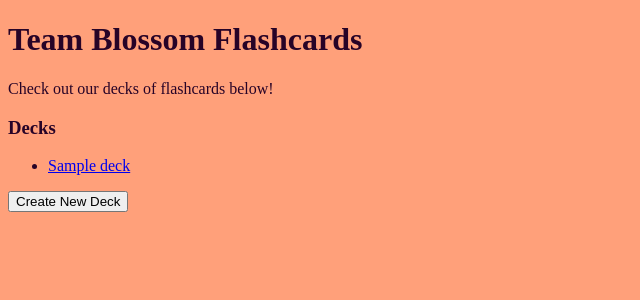
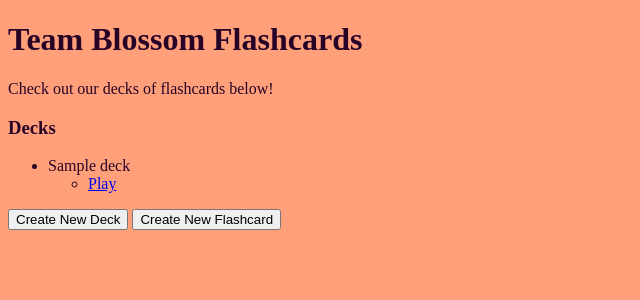
Before and after one commit to Momentum-Team-20/django-flashcards-team-blossom, a Django app: page / in a window 1280 px wide. Shown: the top 300 px of the page, without its empty margins (0-640 px from the left). Run offline with Django 4.2, Linux system fonts and the light colour scheme; tables that the repository leaves empty hold one stand-in row (values such as "Sample post").

Commit message:
added a new button for creating a flashcard which already assigns the flashcard to a deck when it's created, updated homepage to a play button so we can add an edit or delete button later to a deck if we wanted to

```diff
--- a/flashcards/templates/flashcards/index.html
+++ b/flashcards/templates/flashcards/index.html
@@ -1,16 +1,21 @@
-{% extends 'base.html' %}
-
-{% block content %}
+{% extends 'base.html' %} {% block content %}
 <h1>Team Blossom Flashcards</h1>
 <p>Check out our decks of flashcards below!</p>
 <h3>Decks</h3>
 <ul>
-    {% for deck in decks %}
-    <li><a href="{% url 'flashcards' deck.pk %}">{{ deck }}</a></li>
+  {% for deck in decks %}
+  <li>
+    {{ deck }}
+    <ul>
+      <li><a href="{% url 'flashcards' deck.pk %}">Play</a></li>
+    </ul>
+  </li>
 
-    {% endfor %}
+  {% endfor %}
 </ul>
 
 <a href="{% url 'new_deck' %}"><button>Create New Deck</button></a>
 
+<a href="{% url 'create_flashcard' %}"><button>Create New Flashcard</button></a>
+
 {% endblock %}
--- a/flashcards/urls.py
+++ b/flashcards/urls.py
@@ -5,4 +5,5 @@ urlpatterns = [
     path('', views.deck_list, name='home'),
     path('flashcards/<int:deck_number>', views.cards, name='flashcards'),
     path('flashcards/new/', views.create_new_deck, name='new_deck'),
+    path('flashcards/create_flashcard', views.create_new_flashcard, name='create_flashcard')
 ]
--- a/flashcards/views.py
+++ b/flashcards/views.py
@@ -1,6 +1,6 @@
 from django.shortcuts import render, redirect
 from .models import Deck, Flashcard
-from .forms import DeckForm
+from .forms import DeckForm, FlashcardForm
 
 
 # Create your views here.
@@ -23,3 +23,14 @@ def create_new_deck(request):
     else:
         form = DeckForm()
     return render(request, 'flashcards/create_deck.html', {'form': form})
+
+
+def create_new_flashcard(request):
+    if request.method == 'POST':
+        form = FlashcardForm(request.POST)
+        if form.is_valid():
+            form.save()
+            return redirect('home')
+    else:
+        form = FlashcardForm()
+    return render(request, 'flashcards/create_flashcard.html', {'form': form})
```
Also changed, not shown: flashcards/templates/flashcards/create_flashcard.html (added, +7 -0 lines).
